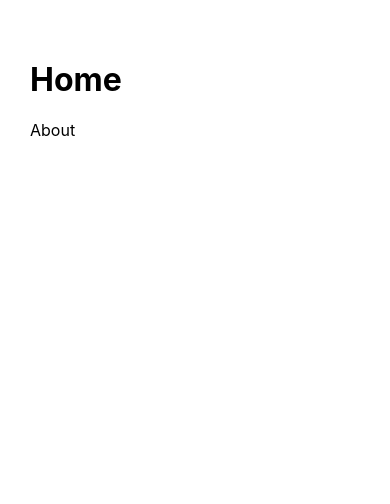
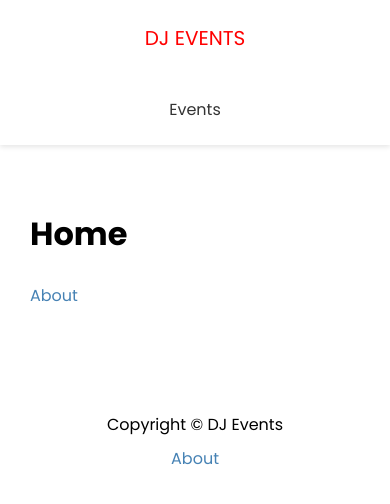
Before and after one commit to yenilikci/nextjs-djevents, a Next.js app: page / in a window 390 px wide. Shown: the top 504 px of the page. Built offline with nearby package versions, Linux system fonts and the light colour scheme.

Commit message:
Layout, header and footer

```diff
--- /dev/null
+++ b/components/Footer.js
@@ -0,0 +1,15 @@
+import Link from 'next/link';
+import styles from '../styles/Footer.module.css';
+
+const Footer = () => {
+    return (
+        <footer className={styles.footer}>
+            <p>Copyright &copy; DJ Events</p>
+            <p>
+                <Link href='/about'>About</Link>
+            </p>
+        </footer>
+    );
+};
+
+export default Footer;
--- /dev/null
+++ b/components/Header.js
@@ -0,0 +1,26 @@
+import Link from 'next/link';
+import styles from '../styles/Header.module.css';
+
+const Header = () => {
+    return (
+        <header className={styles.header}>
+            <div className={styles.logo}>
+                <Link href='/'>
+                    <a>Dj Events</a>
+                </Link>
+            </div>
+
+            <nav>
+                <ul>
+                    <li>
+                        <Link href='/events'>
+                            <a>Events</a>
+                        </Link>
+                    </li>
+                </ul>
+            </nav>
+        </header>
+    );
+};
+
+export default Header;
--- a/components/Layout.js
+++ b/components/Layout.js
@@ -1,6 +1,8 @@
 import React from 'react';
 import Head from "next/head";
+import Header from "./Header";
 import styles from '../styles/Layout.module.css';
+import Footer from "./Footer";
 
 const Layout = ({title, keywords, description, children}) => {
     return (
@@ -10,9 +12,11 @@
                 <meta name="keywords" content={keywords}/>
                 <meta name="description" content={description}/>
             </Head>
+            <Header/>
             <div className={styles.container}>
                 {children}
             </div>
+            <Footer/>
         </div>
     );
 };
--- /dev/null
+++ b/styles/Footer.module.css
@@ -0,0 +1,8 @@
+.footer {
+    margin: 100px 0 40px;
+    text-align: center;
+}
+
+.footer p {
+    margin: 5px 0;
+}
--- /dev/null
+++ b/styles/Header.module.css
@@ -0,0 +1,56 @@
+.header {
+    display: flex;
+    justify-content: space-between;
+    align-items: center;
+    background: #fff;
+    color: #333;
+    height: 60px;
+    padding: 0 30px;
+    box-shadow: 0 2px 5px rgba(0, 0, 0, 0.1);
+}
+
+.header a {
+    color: #333;
+    margin-right: 20px;
+}
+
+.header a:hover {
+    color: #000;
+}
+.header ul {
+    display: flex;
+    align-items: center;
+    justify-content: center;
+    list-style: none;
+}
+
+.logo {
+    color: red;
+    font-size: 20px;
+    text-transform: uppercase;
+}
+
+.logo a {
+    color: red;
+}
+
+@media (max-width: 768px) {
+    .header {
+        flex-direction: column;
+        height: auto;
+    }
+
+    .header ul {
+        margin: 20px 0;
+        flex-direction: column;
+        text-align: center;
+    }
+
+    .header a {
+        margin-right: 0;
+    }
+
+    .logo {
+        margin: 20px 0;
+    }
+}
--- a/styles/globals.css
+++ b/styles/globals.css
@@ -1,16 +1,66 @@
+@import url('https://fonts.googleapis.com/css2?family=Poppins:wght@300;400;500;600;700&display=swap');
+
+* {
+  box-sizing: border-box;
+  margin: 0;
+  padding: 0;
+}
+
 html,
 body {
-  padding: 0;
-  margin: 0;
-  font-family: -apple-system, BlinkMacSystemFont, Segoe UI, Roboto, Oxygen,
-    Ubuntu, Cantarell, Fira Sans, Droid Sans, Helvetica Neue, sans-serif;
+  font-family: 'Poppins', sans-serif;
+  line-height: 1.8;
 }
 
 a {
-  color: inherit;
   text-decoration: none;
+  color: steelblue;
 }
 
-* {
-  box-sizing: border-box;
+p {
+  margin: 10px 0;
 }
+
+h1 {
+  margin-bottom: 20px;
+}
+
+.btn {
+  display: inline-block;
+  background: red;
+  color: #fff;
+  padding: 10px 20px;
+  cursor: pointer;
+  border: 0;
+  border-radius: 5px;
+}
+
+.btn:hover {
+  opacity: 0.9;
+}
+
+.btn-secondary {
+  font: inherit;
+  font-size: 13px;
+  background: #000;
+  color: #fff !important;
+  border: 0;
+  border-radius: 5px;
+  padding: 5px 15px;
+  margin: 0 20px;
+  cursor: pointer;
+}
+
+.btn-secondary:hover {
+  opacity: 0.8;
+}
+
+.btn-icon {
+  display: flex;
+  align-items: center;
+  justify-content: center;
+}
+
+.btn-icon svg {
+  margin-right: 5px;
+}
```
